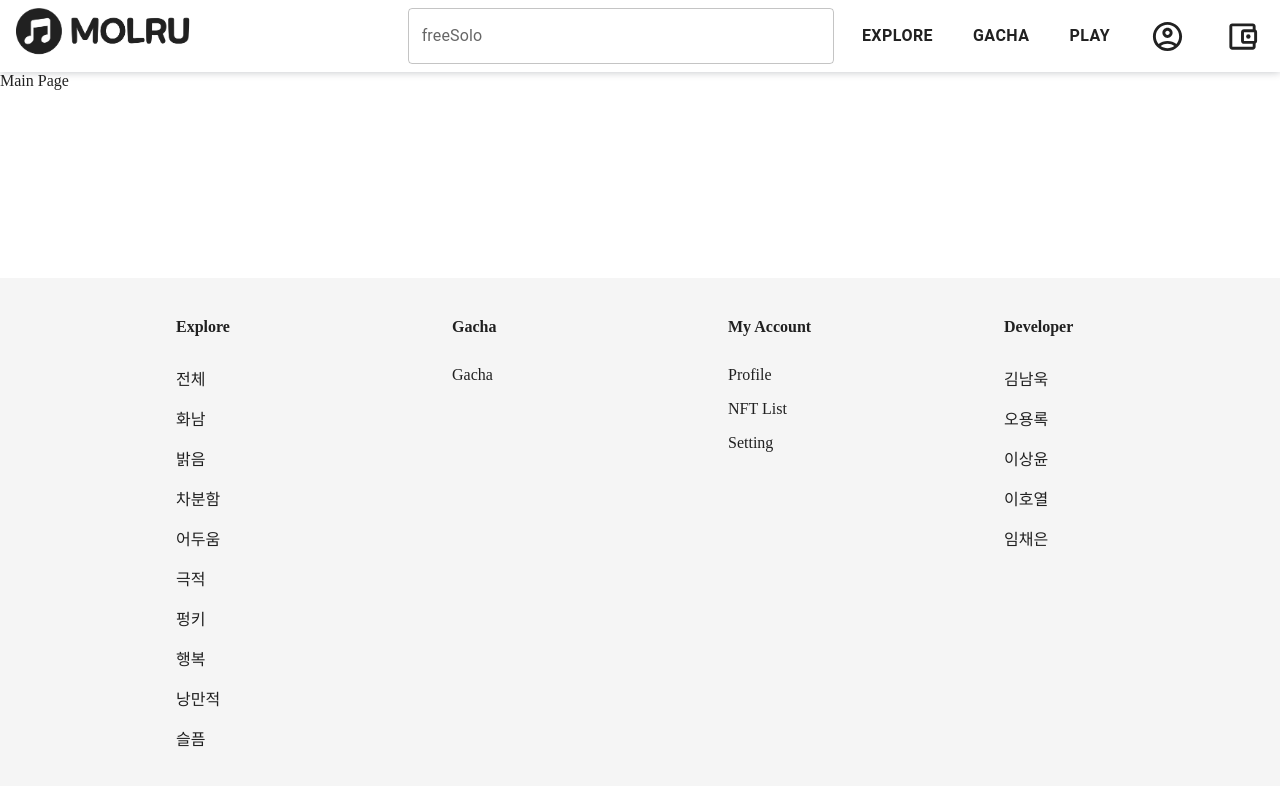
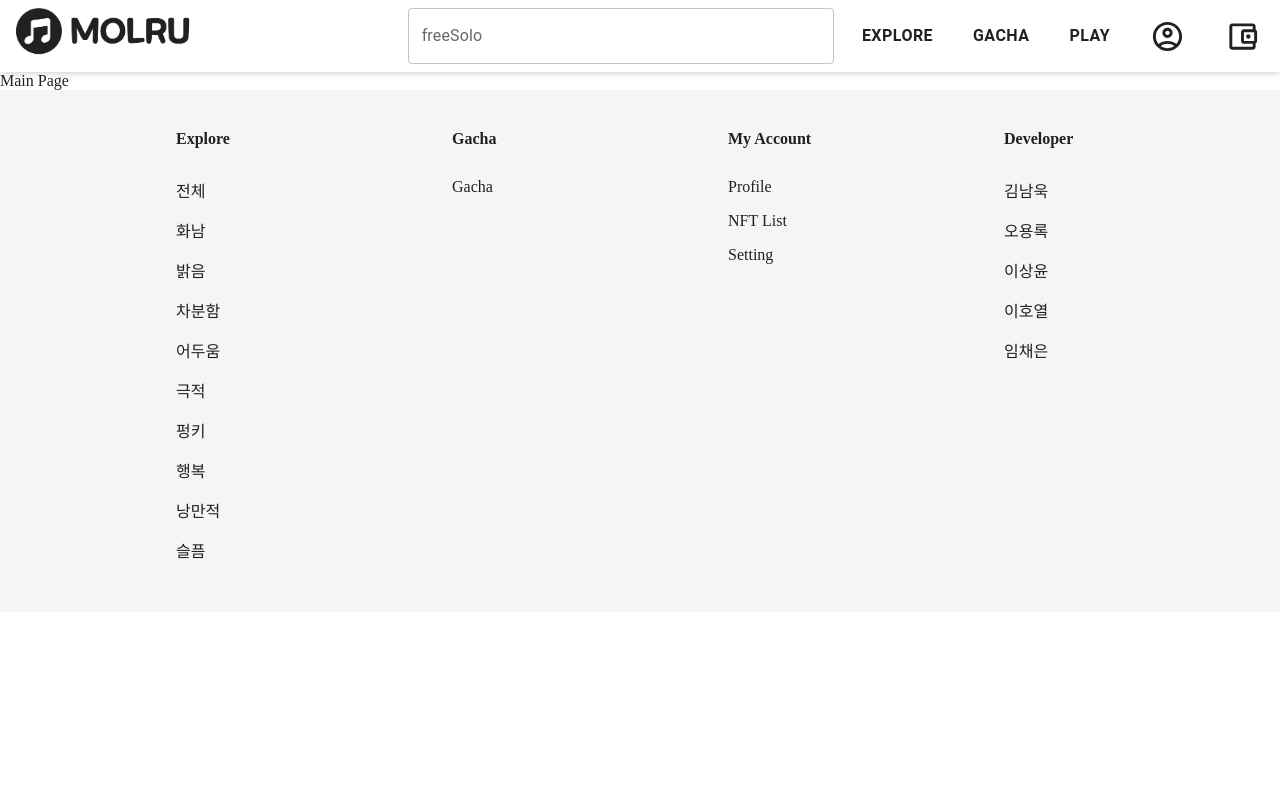
Before and after one commit to skadnr0621/MolRu, a React (Create React App) app in the folder frontend/: page /main in a window 1280 px wide. Shown: the top 786 px of the page. Built offline with nearby package versions, Linux system fonts and the light colour scheme.

Commit message:
Design: 푸터 하단 고정 오류 해결

```diff
--- a/frontend/src/layouts/main/Footer.js
+++ b/frontend/src/layouts/main/Footer.js
@@ -1,18 +1,14 @@
 import React from 'react'
 import FooterItem from 'components/FooterItem'
-import Logo from 'components/Logo'
 import { styled } from '@mui/material/styles'
 import Box from '@mui/material/Box'
-import Stack from '@mui/material/Stack'
-import Link from '@mui/material/Link'
 
 const Footer = () => {
   const FooterStyle = styled('div')({
     backgroundColor: '#f5f5f5',
     width: '100%',
     height: 'auto',
-    bottom: '0px',
-    position: 'fixed',
+    position: 'relative',
     paddingTop: '40px',
     paddingBottom: '50px',
   })
```
